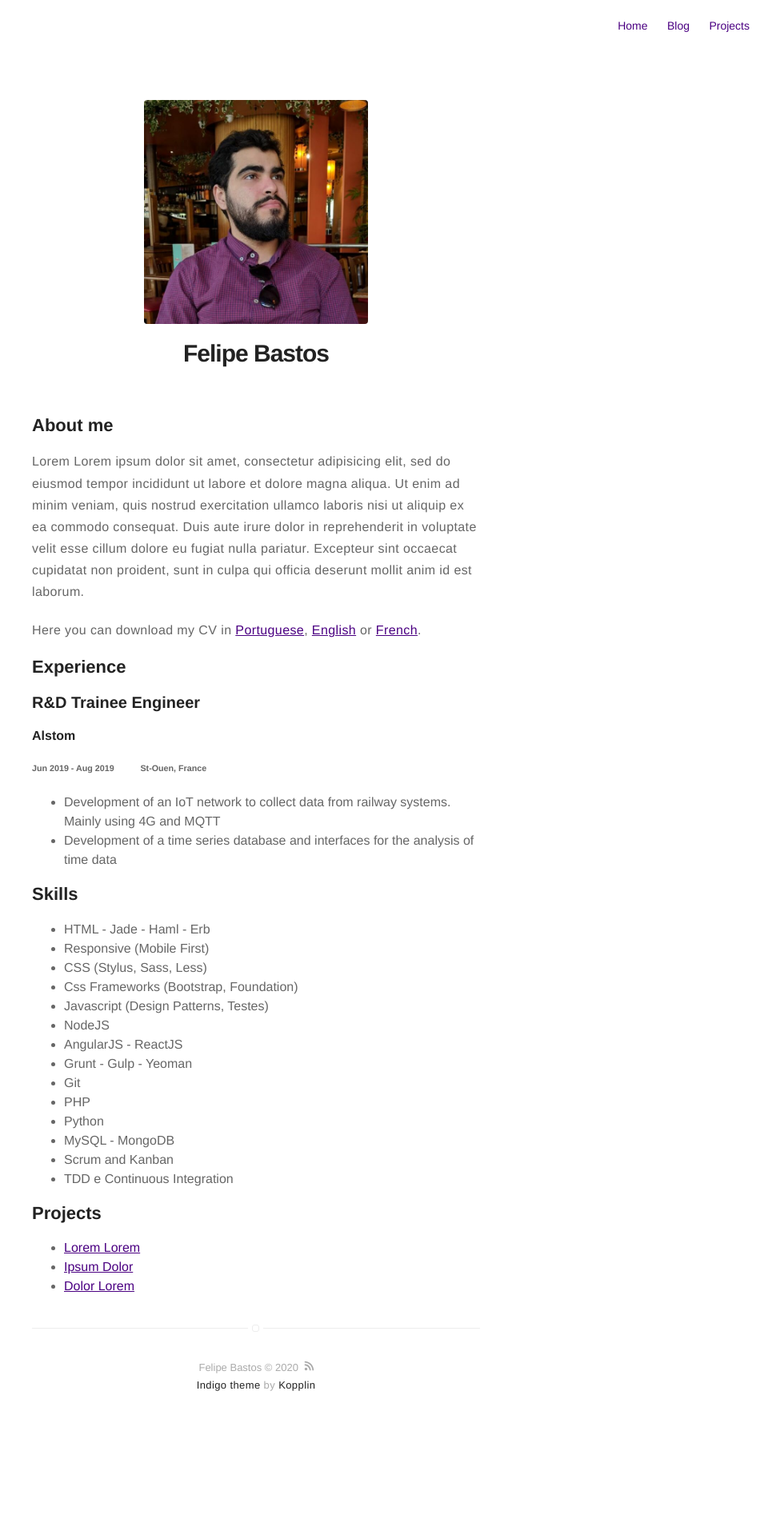
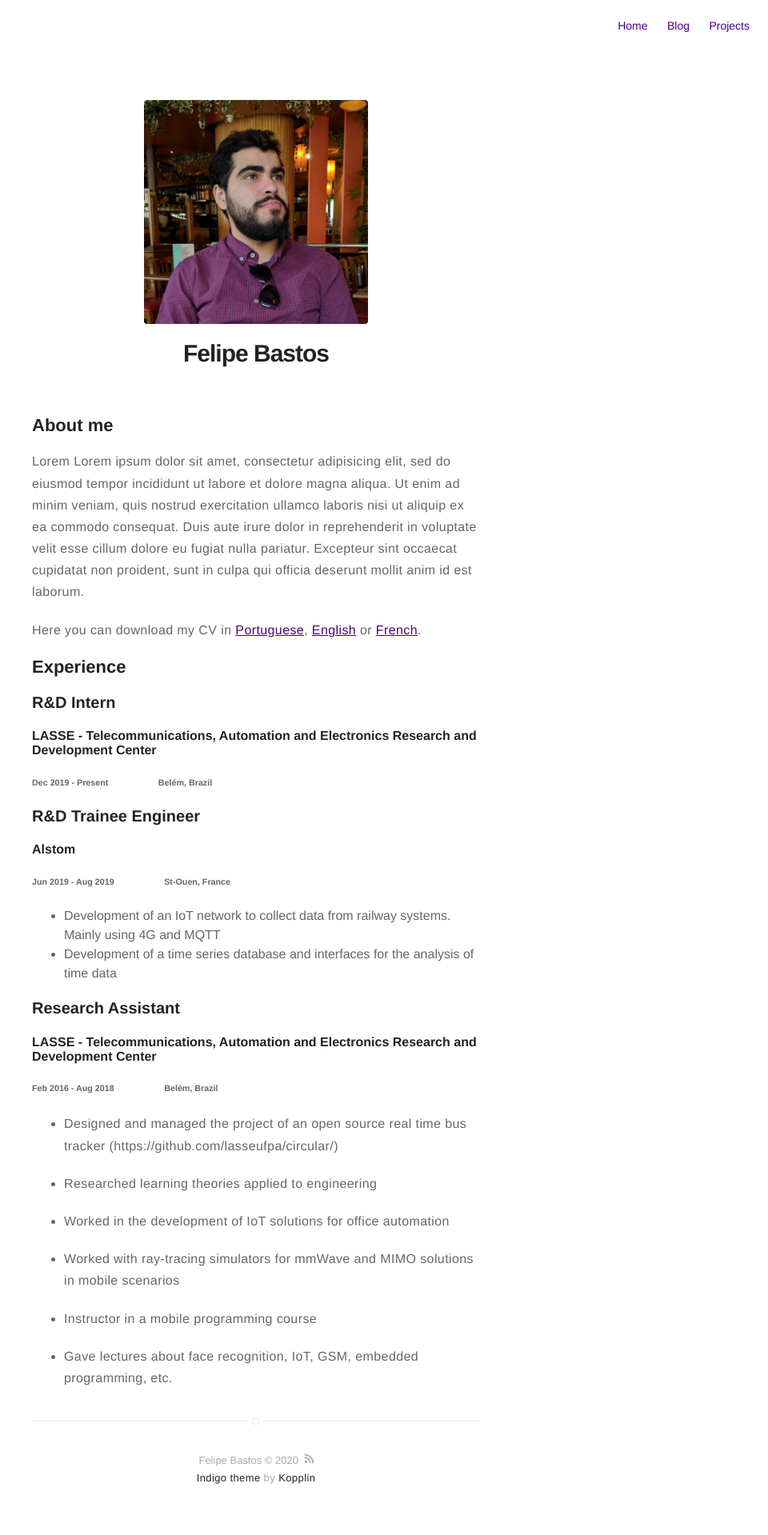
Before and after one commit to felipebastosb/felipebastosb.github.io, a Jekyll site: the page built from resume.md, in a window 1280 px wide. Shown: the whole page at 80% size, without its empty margins (320-1280 px from the left). Built offline with Jekyll 4.4.1, drawn with Linux system fonts in a browser that asks for light colours; before the commit the page ends 1803 px from its top, so only the background shows below that.

Commit message:
Update resume.md

```diff
--- a/resume.md
+++ b/resume.md
@@ -22,38 +22,30 @@ Here you can download my CV in [Portuguese](https://google.com/), [English](http
 
 ## Experience
 
+### R&D Intern
+#### LASSE - Telecommunications, Automation and Electronics Research and Development Center
+###### Dec 2019 - Present &nbsp; &nbsp; &nbsp; &nbsp; &nbsp; &nbsp; &nbsp; &nbsp; &nbsp; &nbsp; Belém, Brazil
+
 ### R&D Trainee Engineer
 #### Alstom
-###### Jun 2019 - Aug 2019 &nbsp; &nbsp; &nbsp; &nbsp; &nbsp; St-Ouen, France
+###### Jun 2019 - Aug 2019 &nbsp; &nbsp; &nbsp; &nbsp; &nbsp; &nbsp; &nbsp; &nbsp; &nbsp; &nbsp; St-Ouen, France
 
 + Development of an IoT network to collect data from railway systems. Mainly using 4G and MQTT
 + Development of a time series database and interfaces for the analysis of time data
 
-## Skills
 
+### Research Assistant
+#### LASSE - Telecommunications, Automation and Electronics Research and Development Center
+###### Feb 2016 - Aug 2018 &nbsp; &nbsp; &nbsp; &nbsp; &nbsp; &nbsp; &nbsp; &nbsp; &nbsp; &nbsp; Belém, Brazil
 
-<ul class="skill-list">
-	<li>HTML - Jade - Haml - Erb</li>
-	<li>Responsive (Mobile First)</li>
-	<li>CSS (Stylus, Sass, Less)</li>
-	<li>Css Frameworks (Bootstrap, Foundation)</li>
-	<li>Javascript (Design Patterns, Testes)</li>
-	<li>NodeJS</li>
-	<li>AngularJS - ReactJS</li>
-	<li>Grunt - Gulp - Yeoman</li>
-	<li>Git</li>
-	<li>PHP</li>
-	<li>Python</li>
-	<li>MySQL - MongoDB</li>
-	<li>Scrum and Kanban</li>
-	<li>TDD e Continuous Integration</li>
-</ul>
++ Designed and managed the project of an open source real time bus tracker (https://github.com/lasseufpa/circular/)
 
-## Projects
++ Researched learning theories applied to engineering
 
++ Worked in the development of IoT solutions for office automation
 
-<ul>
-	<li><a href="https://github.com/">Lorem Lorem</a></li>
-	<li><a href="https://github.com/">Ipsum Dolor</a></li>
-	<li><a href="https://github.com/">Dolor Lorem</a></li>
-</ul>
++ Worked with ray-tracing simulators for mmWave and MIMO solutions in mobile scenarios
+
++ Instructor in a mobile programming course
+
++ Gave lectures about face recognition, IoT, GSM, embedded programming, etc.
```
